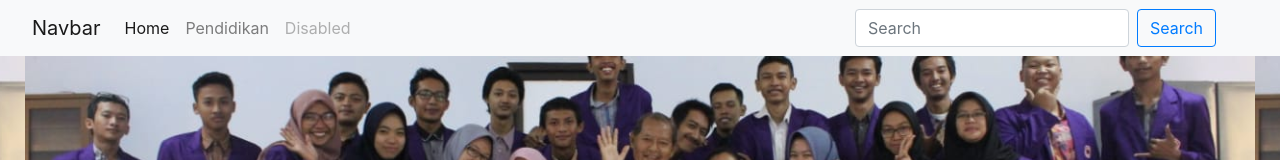
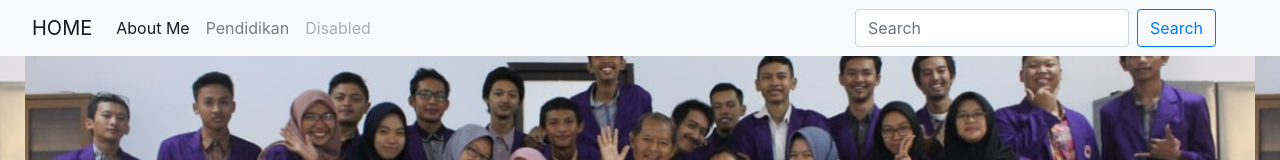
Before and after one commit to sahrianimartinayupi/profil_ayupi, a plain HTML site: page rizia.html in a window 1280 px wide. Shown: the top 160 px of the page. Drawn offline with nearby package versions, Linux system fonts and the light colour scheme.

Commit message:
merubah navbar

```diff
--- a/rizia.html
+++ b/rizia.html
@@ -31,7 +31,7 @@
 
     <!--navbar-->
 	<nav class="navbar navbar-expand-lg navbar-light bg-light fixed-top">
-	  <a class="navbar-brand ml-3" href="#">Navbar</a>
+	  <a class="navbar-brand ml-3" href="index.html">HOME</a>
 	  <button class="navbar-toggler" type="button" data-toggle="collapse" data-target="#navbarTogglerDemo02" aria-controls="navbarTogglerDemo02" aria-expanded="false" aria-label="Toggle navigation">
 		<span class="navbar-toggler-icon"></span>
 	  </button>
@@ -39,7 +39,7 @@
 	  <div class="collapse navbar-collapse" id="navbarTogglerDemo02">
 		<ul class="navbar-nav mr-auto mt-2 mt-lg-0">
 		  <li class="nav-item active">
-			<a class="nav-link" href="#">Home <span class="sr-only">(current)</span></a>
+			<a class="nav-link" href="#">About Me <span class="sr-only">(current)</span></a>
 		  </li>
 		  <li class="nav-item">
 			<a class="nav-link" href="#pendidikan">Pendidikan</a>
```
